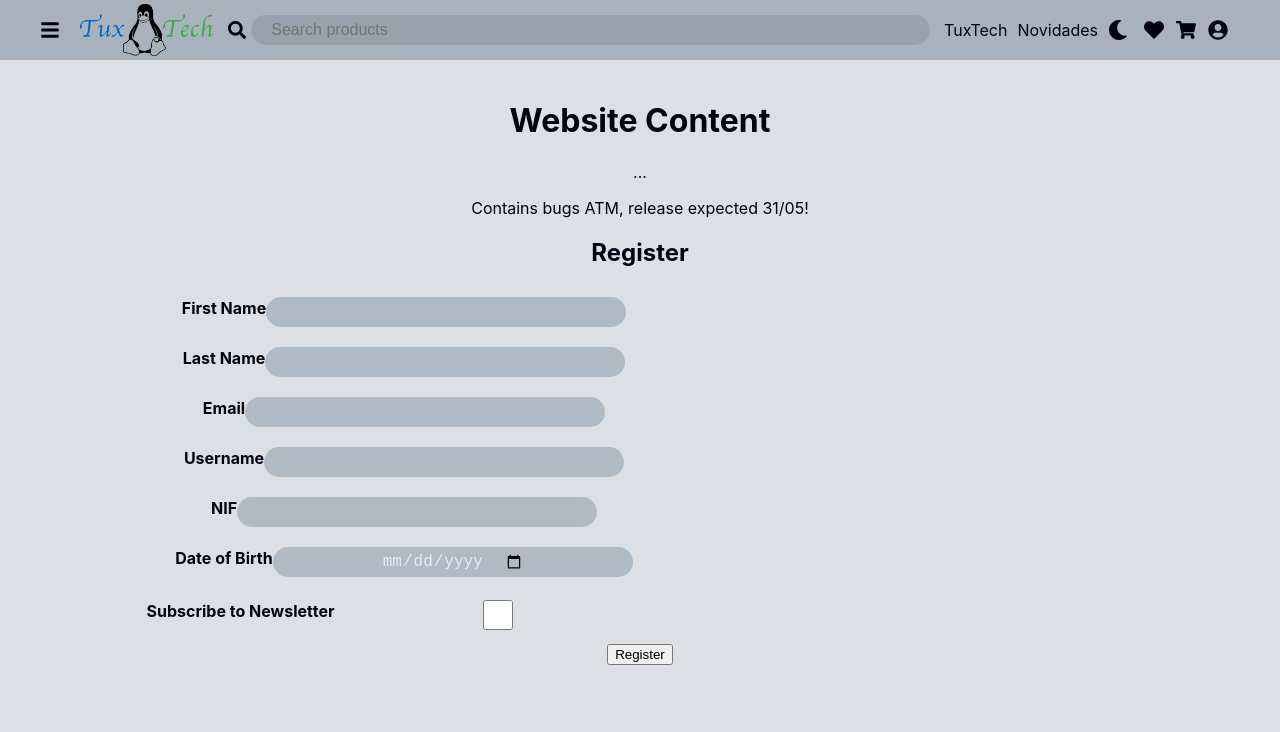
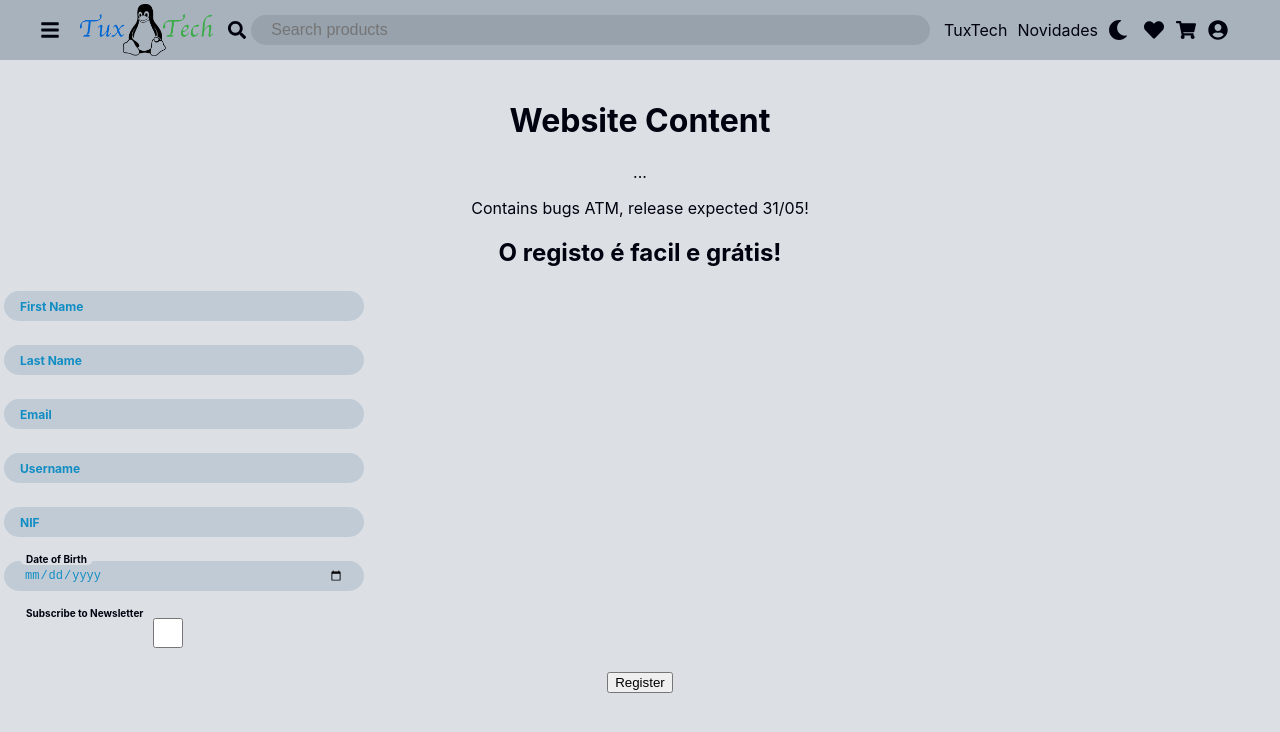
Before and after one commit to 0xdbff/tuxTech, a React (Create React App) app in the folder src/website/: page / in a window 1280 px wide. Shown: the top 732 px of the page. Built offline with nearby package versions, Linux system fonts and the light colour scheme.

Commit message:
Update input forms

```diff
--- a/src/website/src/inputField.css
+++ b/src/website/src/inputField.css
@@ -1,46 +1,74 @@
 @import "./variables.css";
 
 .input-field {
-  /* display: flex; */
-  /* flex-direction: column; */
-  /* margin-bottom: 1rem; */
   display: flex;
-  align-items: center;
+  flex-direction: column;
+  align-items: flex-start;
   justify-content: center;
-  /* background-color: var(--color-gray-11); */
   border-radius: 20px;
-  padding: 10px 4px;
+  padding: 4px 4px;
   flex-grow: 1;
   max-width: 800px;
+  position: relative;
+  margin-bottom: 1rem;
 }
 
 .input-field label {
   font-weight: bold;
   margin-bottom: 0.5rem;
+  position: absolute;
+  left: 20px;
+  top: 50%;
+  transform: translateY(-50%);
+  transition: 0.2s ease-in-out;
+  pointer-events: none;
+  font-size: 12px;
+  color: var(--color-blue);
 }
 
 .input-field input {
-  background-color: var(--color-gray-07);
-  color: var(--color-white-1);
-  display: flex;
-  align-items: center;
-  justify-content: center;
+  background-color: var(--color-gray-05);
+  color: var(--color-blue);
   width: 40%;
   height: 30px;
   border: none;
   border-radius: 20px;
   padding: 0 20px;
-  font-size: 16px;
   outline: none;
   transition: border-color 0.2s;
+  font-size: 12px;
 }
 
 .input-field input:focus {
-  border-color: #007bff;
-  outline: none;
+  border: 1px solid var(--color-blue);
+}
+
+.input-placeholder::placeholder {
+  font-size: 8px; /* Adjust this value to your preference */
 }
 
 .input-field input:hover {
-  background-color: var(--color-gray-08);
+  background-color: var(--color-gray-04);
   border-radius: 20px;
 }
+
+/* .input-field input:focus + label, */
+/* .input-field input:not(:placeholder-shown) + label { */
+/*   top: 6px; */
+/*   font-size: 10px; */
+/*   transition: 0.2s ease-in-out; */
+/*   border-radius: 20px; */
+/*   background-color: var(--color-bg); */
+/*   color: var(--color-fg); */
+/* } */
+
+.input-field input:focus + label,
+.input-field input:not(:placeholder-shown) + label {
+  top: 2px;
+  font-size: 10px;
+  transition: 0.2s ease-in-out;
+  border-radius: 20px;
+  background-color: var(--color-bg);
+  color: var(--color-fg);
+  padding: 0px 6px;
+}
--- a/src/website/src/inputField.tsx
+++ b/src/website/src/inputField.tsx
@@ -1,3 +1,29 @@
+// import React from "react";
+// import "./inputField.css";
+//
+// interface InputFieldProps {
+//     label: string;
+//     name: string;
+//     type: string;
+//     onChange: (event: React.ChangeEvent<HTMLInputElement>) => void;
+// }
+//
+// const InputField: React.FC<InputFieldProps> = ({
+//     label,
+//     name,
+//     type,
+//     onChange,
+// }) => {
+//     return (
+//         <div className="input-field">
+//             <label htmlFor={name}>{label}</label>
+//             <input id={name} name={name} type={type} onChange={onChange} />
+//         </div>
+//     );
+// };
+//
+// export default InputField;
+
 import React from "react";
 import "./inputField.css";
 
@@ -16,8 +42,15 @@ const InputField: React.FC<InputFieldProps> = ({
 }) => {
     return (
         <div className="input-field">
+            <input
+                id={name}
+                name={name}
+                type={type}
+                onChange={onChange}
+                placeholder=" "
+                className="input-placeholder"
+            />
             <label htmlFor={name}>{label}</label>
-            <input id={name} name={name} type={type} onChange={onChange} />
         </div>
     );
 };
--- a/src/website/src/resgitration.tsx
+++ b/src/website/src/resgitration.tsx
@@ -155,8 +155,8 @@ const Registration: React.FC = () => {
 
     return (
         <div className="registration">
-            <h2>Register</h2>
             <form onSubmit={handleSubmit}>
+            <h2> O registo é facil e grátis!</h2>
                 {renderFirstNameField()}
                 {renderLastNameField()}
                 {renderEmailField()}
```
